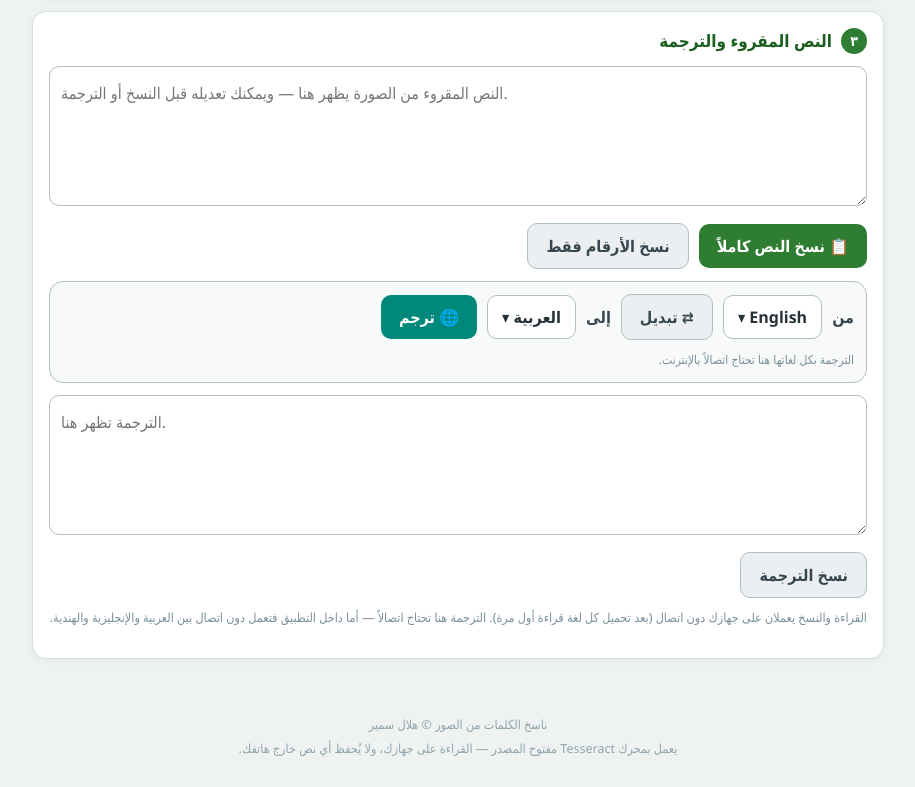
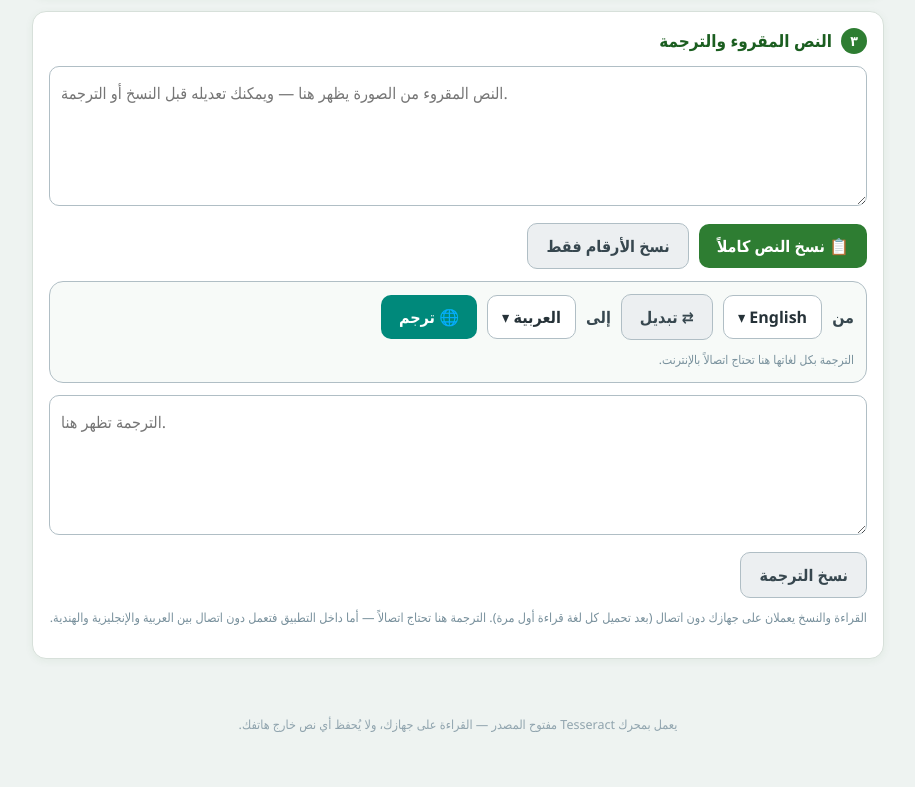
Before and after one commit to samshua284-gif/nasikh-alkalimat, a plain HTML site: page index.html in a window 1280 px wide. Shown: the part 597-1384 px from the top of the page, without its empty margins (182-1097 px from the left). After the commit the page ends 1360 px from the top, so only its background shows below. Drawn offline with Linux system fonts and the light colour scheme.

Commit message:
إزالة اسم المؤلف من توقيع المشروع بطلب صاحبه

```diff
--- a/index.html
+++ b/index.html
@@ -213,7 +213,6 @@
   </div>
 </main>
 <footer>
-  ناسخ الكلمات من الصور © هلال سمير<br>
   يعمل بمحرك Tesseract مفتوح المصدر — القراءة على جهازك، ولا يُحفظ أي نص خارج هاتفك.
 </footer>
 
```
Also changed, not shown: 1 other file.
